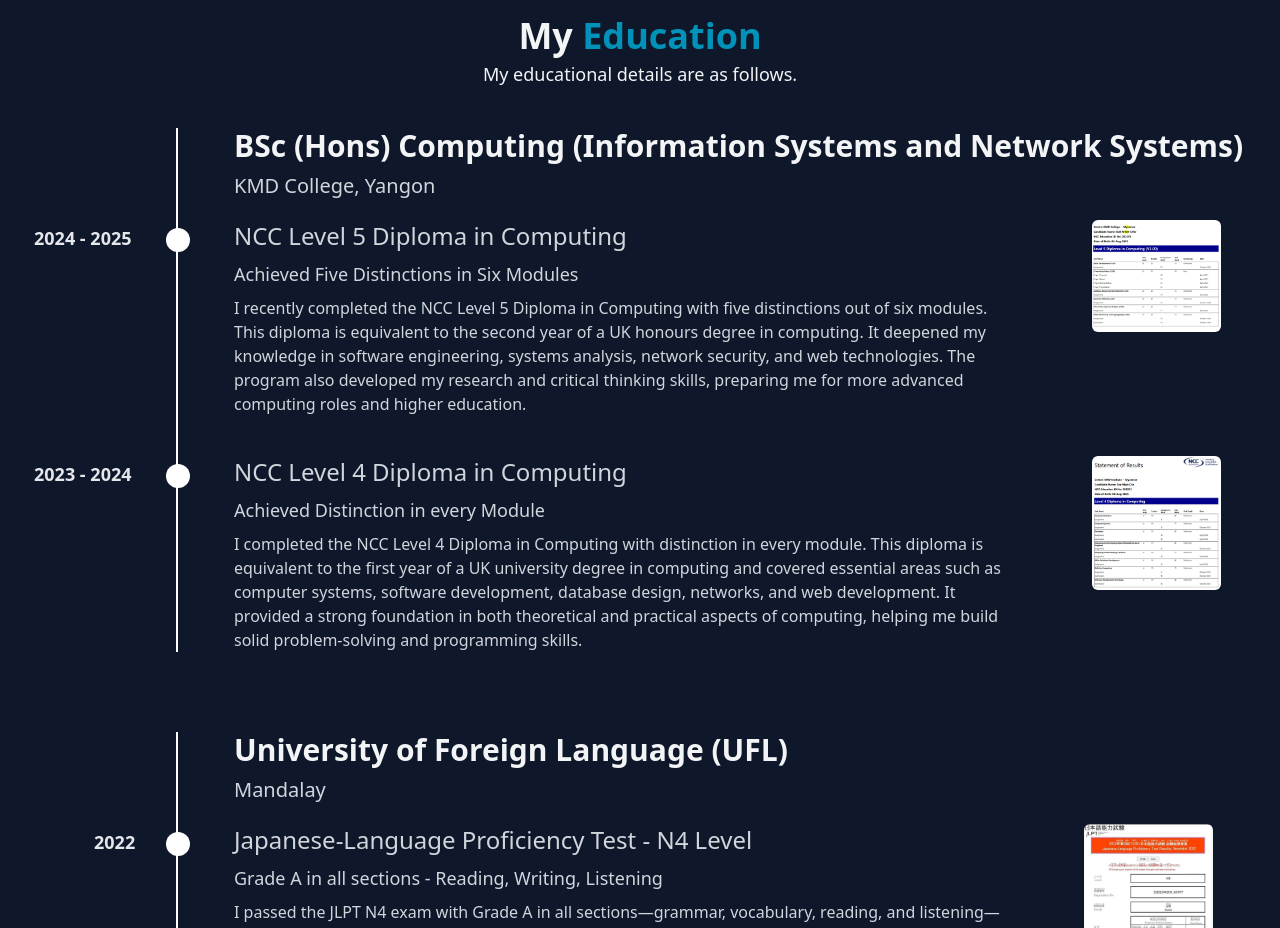
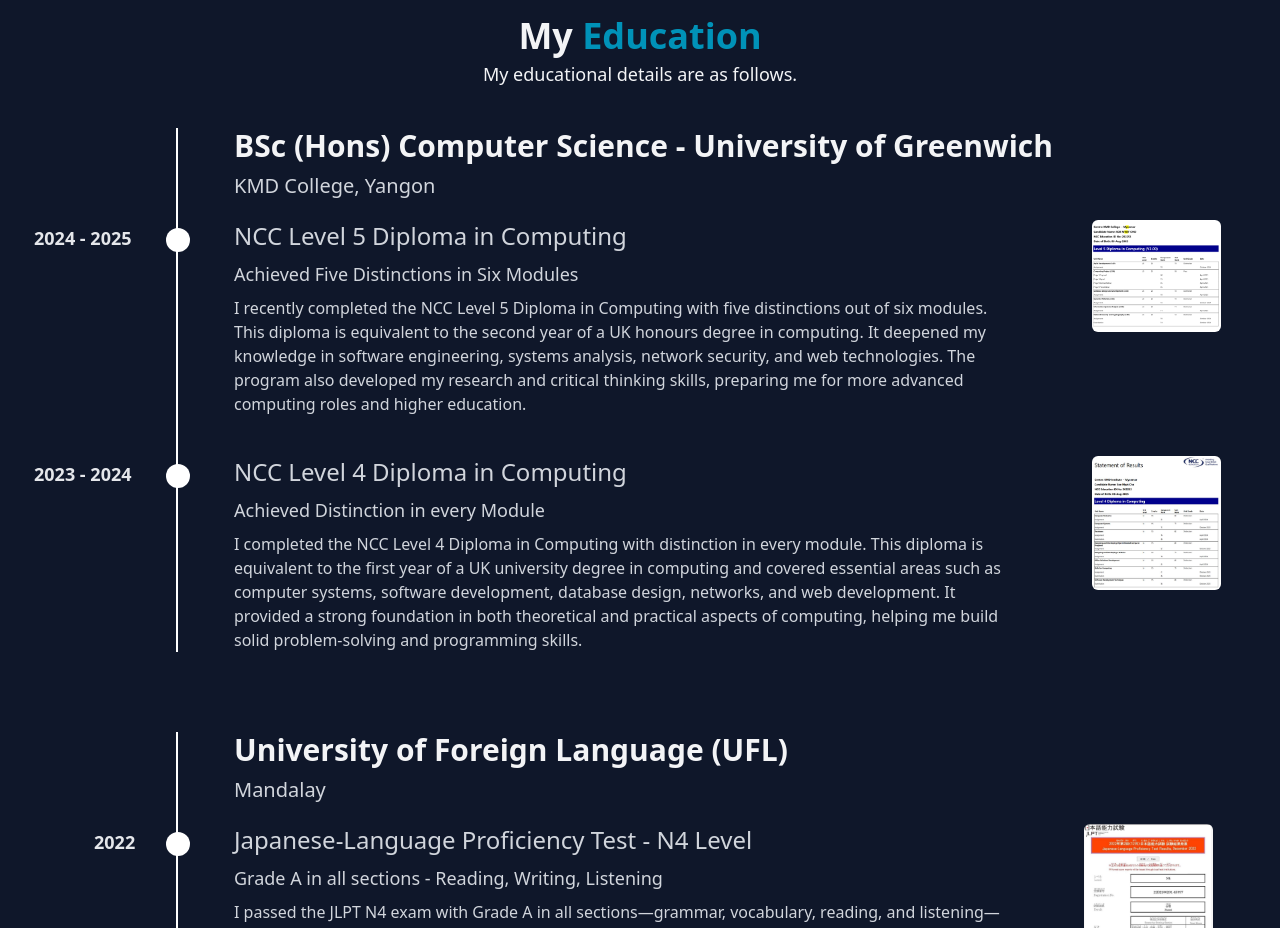
Before and after one commit to Soe-Myat-Cho/Portfolio, a React (Vite) app: page / in a window 1280 px wide. Shown: the part 1880-2808 px from the top of the page. Built offline with nearby package versions, Linux system fonts and the light colour scheme.

Commit message:
Greenwich

```diff
--- a/src/components/Education.jsx
+++ b/src/components/Education.jsx
@@ -37,7 +37,7 @@
       <div className="relative border-l-2 border-white ml-40 mt-10">
         <div className="mb-5 ml-14">
           <h4 className="text-3xl font-semibold ">
-            BSc (Hons) Computing (Information Systems and Network Systems)
+            BSc (Hons) Computer Science - University of Greenwich
           </h4>
           <h5 className="text-xl mt-2 text-gray-300">KMD College, Yangon</h5>
         </div>
```
